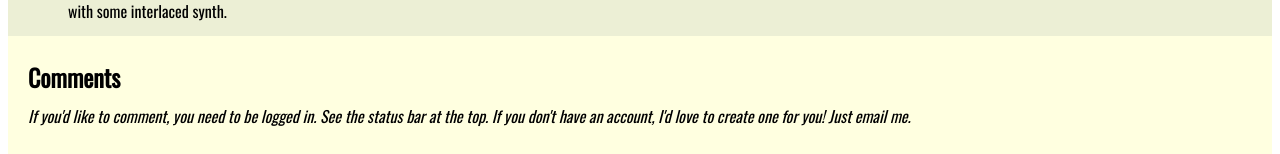
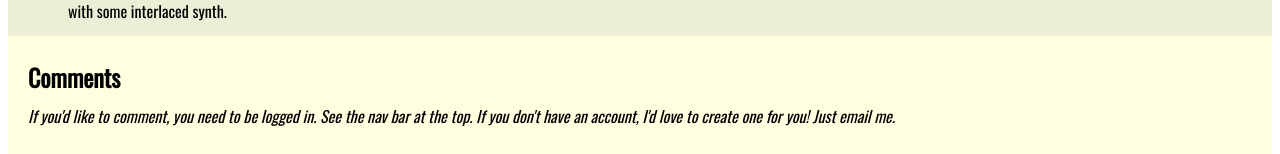
Before and after one commit to vpcarroll15/personal, a Django app: page /music/music/1 in a window 1280 px wide. Shown: the part 713-867 px from the top of the page. Run offline with Django 3.2, Linux system fonts and the light colour scheme; data comes from the database, SQL or seed files in the repository; data that the repository does not hold is empty; some libraries are stand-ins or nearby versions.

Commit message:
Slight correction to wording that I think people will find confusing.

```diff
--- a/music/templates/music/_music_detailed.html
+++ b/music/templates/music/_music_detailed.html
@@ -81,7 +81,7 @@
         {% else %}
             <p>
                 <i>
-                If you'd like to comment, you need to be logged in. See the status bar at the top.
+                If you'd like to comment, you need to be logged in. See the nav bar at the top.
                 If you don't have an account, I'd love to create one for you! Just email me.
                 </i>
             </p>
```
